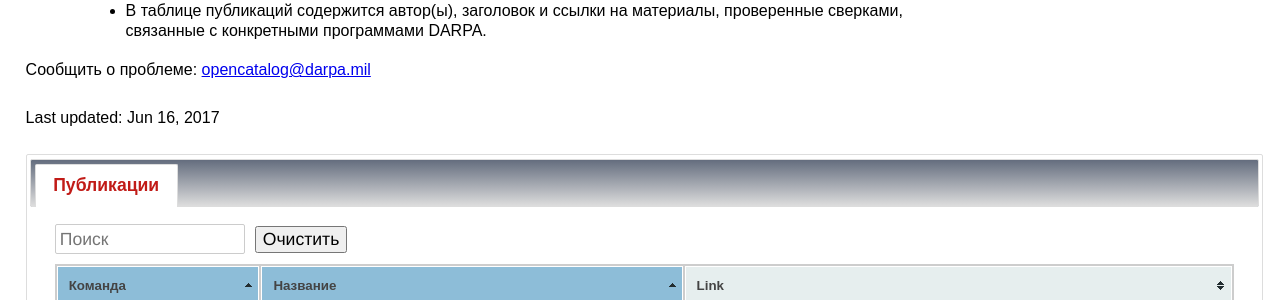
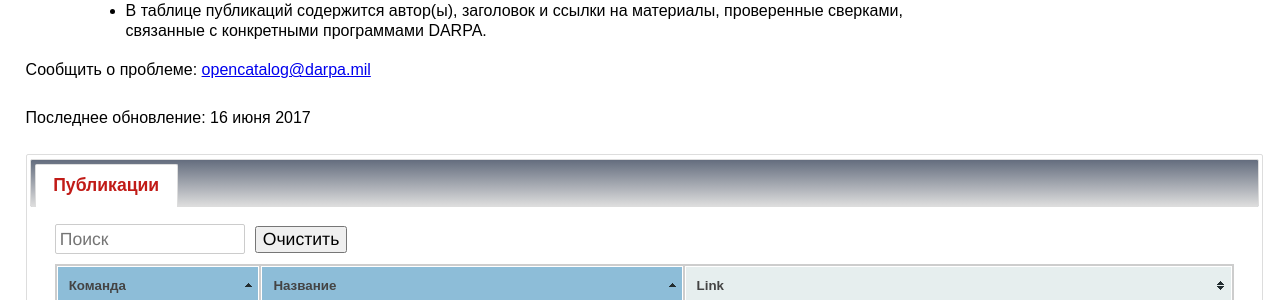
Before and after one commit to kant2002/darpa-ru, a Jekyll site: the page built from ru/LADS.html, in a window 1280 px wide. Shown: the part 525-825 px from the top of the page. Built offline with Jekyll 4.4.1, drawn with Linux system fonts in a browser that asks for light colours.

Commit message:
New translations LADS.html (Russian)

```diff
--- a/ru/LADS.html
+++ b/ru/LADS.html
@@ -12,7 +12,7 @@ office: Information Innovation Office (I2O)
       <p>Контакт: <a href='mailto:angelos.keromytis@darpa.mil'>angelos.keromytis@darpa.mil</a>
       <p><p>The content below has been generated by organizations that are partially funded by DARPA; the views and conclusions contained therein are those of the authors and should not be interpreted as necessarily representing the official policies or endorsements, either expressed or implied, of DARPA or the U.S. Government.</p>
       <ul><li>В таблице публикаций содержится автор(ы), заголовок и ссылки на материалы, проверенные сверками, связанные с конкретными программами DARPA.</li></ul>
-      <p>Сообщить о проблеме: <a href="mailto:opencatalog@darpa.mil">opencatalog@darpa.mil</a></p><p>Last updated: Jun 16, 2017</p></div>
+      <p>Сообщить о проблеме: <a href="mailto:opencatalog@darpa.mil">opencatalog@darpa.mil</a></p><p>Последнее обновление: 16 июня 2017</p></div>
       <div id='dialog'></div><div id='tabs' class='table-tabs'>
       <ul><li><a href='#tabs1'>Публикации</a></li></ul><div id='publications'><div id='tabs1'><input class='search' placeholder='Поиск' id='search1'/><button class='clear_button' id='clear1'>Очистить</button><table id='pubs' class='tablesorter'>
  <thead>
```
